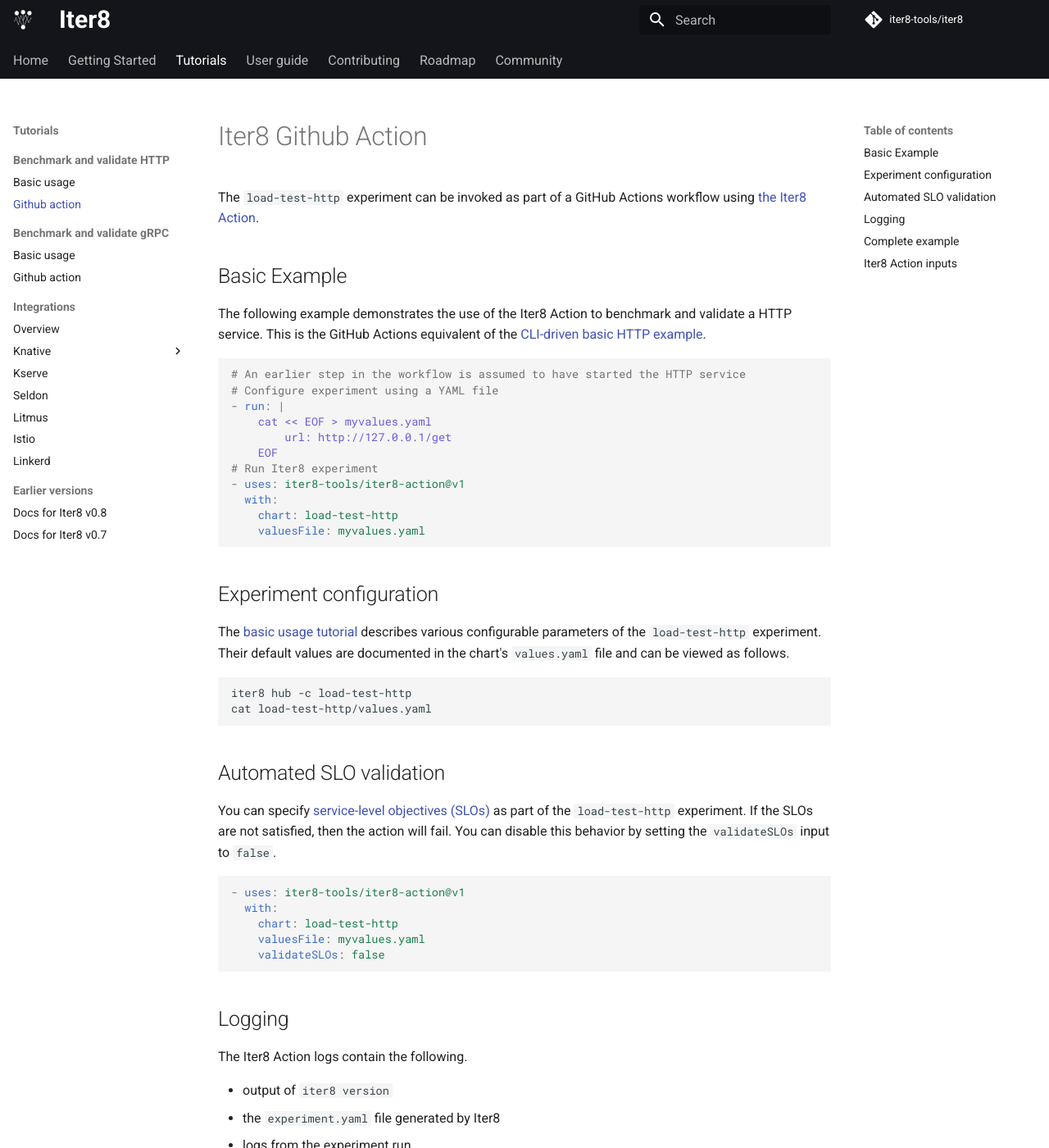
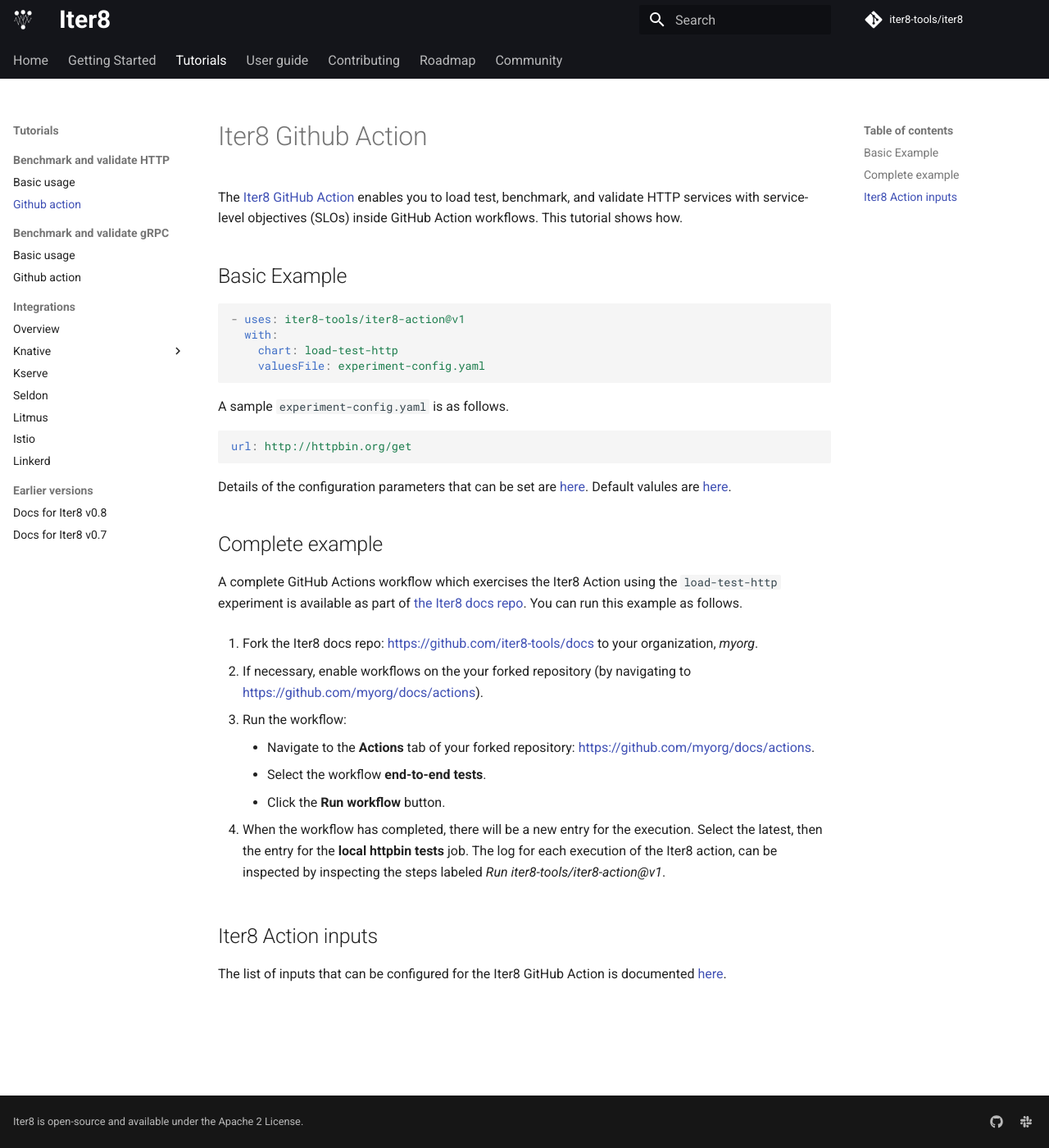
Before and after one commit to iter8-tools/docs, an MkDocs documentation site: the page built from docs/tutorials/load-test-http/ghaction.md, in a window 1280 px wide and 1400 px high. Shown: the whole window at 82% size. Built offline with MkDocs 1.6.1 and Material for MkDocs 9.7.7, drawn with Linux system fonts in a browser that asks for light colours; comment, search, counter and statistics services are not loaded; the version menu is left out; some of the changed text lies outside the part shown.

Commit message:
update github action doc (#24)
* update github action doc

Signed-off-by: Michael Kalantar <kalantar@us.ibm.com>

* wordsmith doc

Signed-off-by: Michael Kalantar <kalantar@us.ibm.com>

````diff
--- a/docs/tutorials/load-test-http/ghaction.md
+++ b/docs/tutorials/load-test-http/ghaction.md
@@ -4,60 +4,28 @@
 
 # Iter8 Github Action
 
-The `load-test-http` experiment can be invoked as part of a GitHub Actions workflow using [the Iter8 Action](https://github.com/iter8-tools/iter8-action).
+The [Iter8 GitHub Action](https://github.com/marketplace/actions/run-iter8-experiment) enables you to load test, benchmark, and validate HTTP services with service-level objectives (SLOs) inside GitHub Action workflows. This tutorial shows how.
 
 ## Basic Example
-
-The following example demonstrates the use of the Iter8 Action to benchmark and validate a HTTP service. This is the GitHub Actions equivalent of the [CLI-driven basic HTTP example](basicusage.md#basic-example).
-
-```yaml
-# An earlier step in the workflow is assumed to have started the HTTP service
-# Configure experiment using a YAML file
-- run: |
-    cat << EOF > myvalues.yaml
-        url: http://127.0.0.1/get
-    EOF
-# Run Iter8 experiment
-- uses: iter8-tools/iter8-action@v1
-  with:
-    chart: load-test-http
-    valuesFile: myvalues.yaml
-```
-
-## Experiment configuration
-
-The [basic usage tutorial](basicusage.md) describes various configurable parameters of the `load-test-http` experiment. Their default values are documented in the chart's `values.yaml` file and can be viewed as follows.
-
-```shell
-iter8 hub -c load-test-http
-cat load-test-http/values.yaml
-```
-
-## Automated SLO validation
-
-You can specify [service-level objectives (SLOs)](basicusage.md#metrics-and-slos) as part of the `load-test-http` experiment. If the SLOs are not satisfied, then the action will fail. You can disable this behavior by setting the `validateSLOs` input to `false`.
 
 ```yaml
 - uses: iter8-tools/iter8-action@v1
   with:
     chart: load-test-http
-    valuesFile: myvalues.yaml
-    validateSLOs: false
+    valuesFile: experiment-config.yaml
 ```
 
-## Logging
+A sample `experiment-config.yaml` is as follows.
 
-The Iter8 Action logs contain the following.
+```yaml
+url: http://httpbin.org/get
+```
 
-- output of `iter8 version`
-- the `experiment.yaml` file generated by Iter8
-- logs from the experiment run
-- output of `iter8 report`
-- output of `iter8 assert -c completed -c nofailures -c slos`
+Details of the configuration parameters that can be set are [here](basicusage.md). Default valules are [here](https://github.com/iter8-tools/hub/blob/main/charts/load-test-http/values.yaml).
 
 ## Complete example
 
-A complete GitHub Actions workflow which exercises the Iter8 Action using the `load-test-http` experiment is available as part of [the Iter8 docs repo](https://github.com/iter8-tools/docs). Run this example as follows.
+A complete GitHub Actions workflow which exercises the Iter8 Action using the `load-test-http` experiment is available as part of [the Iter8 docs repo](https://github.com/iter8-tools/docs). You can run this example as follows.
 
 1. Fork the Iter8 docs repo: <https://github.com/iter8-tools/docs> to your organization, *myorg*.
 
````
Also changed, not shown: docs/tutorials/load-test-grpc/ghaction.md (+10 -41 lines).
